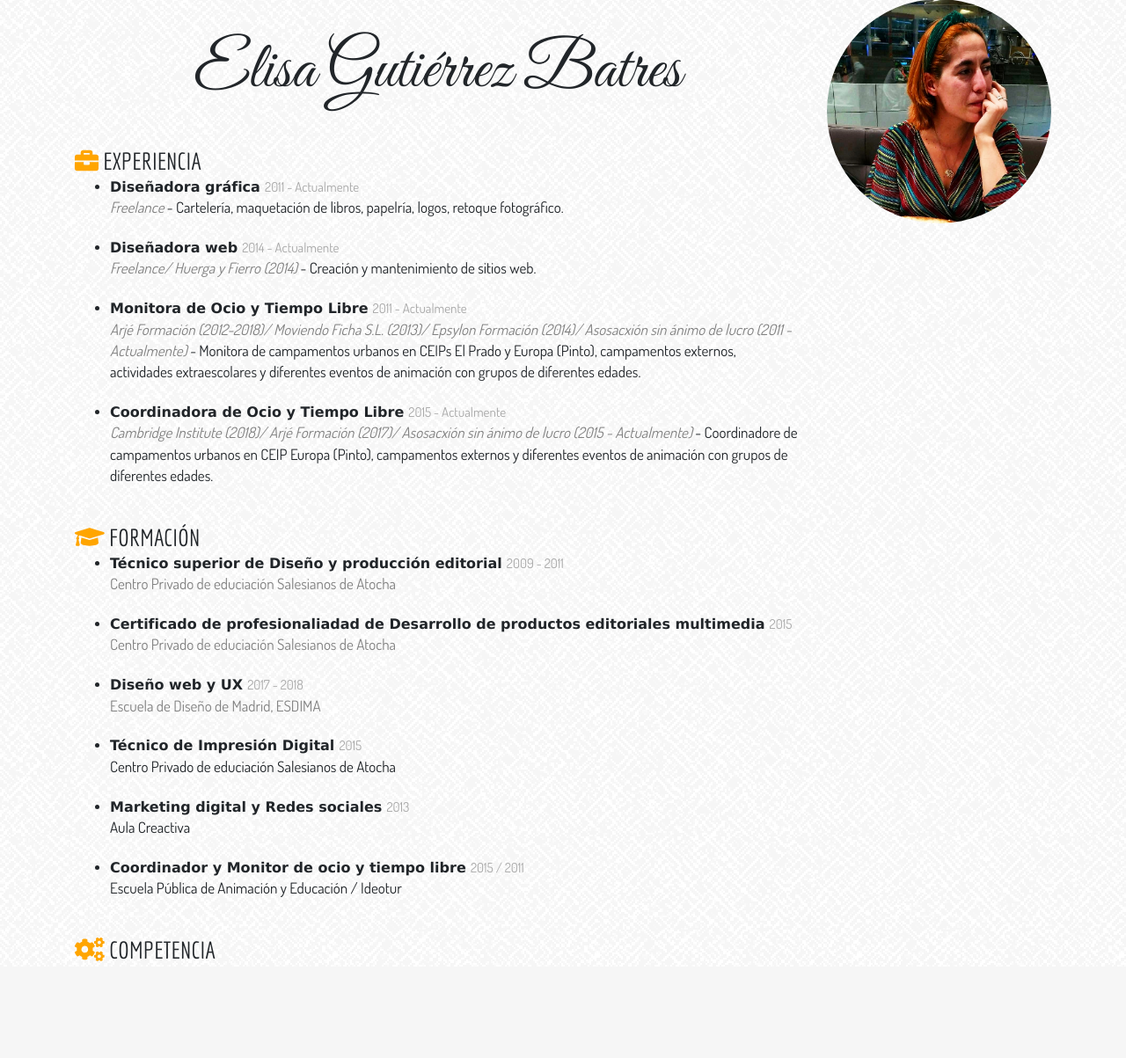
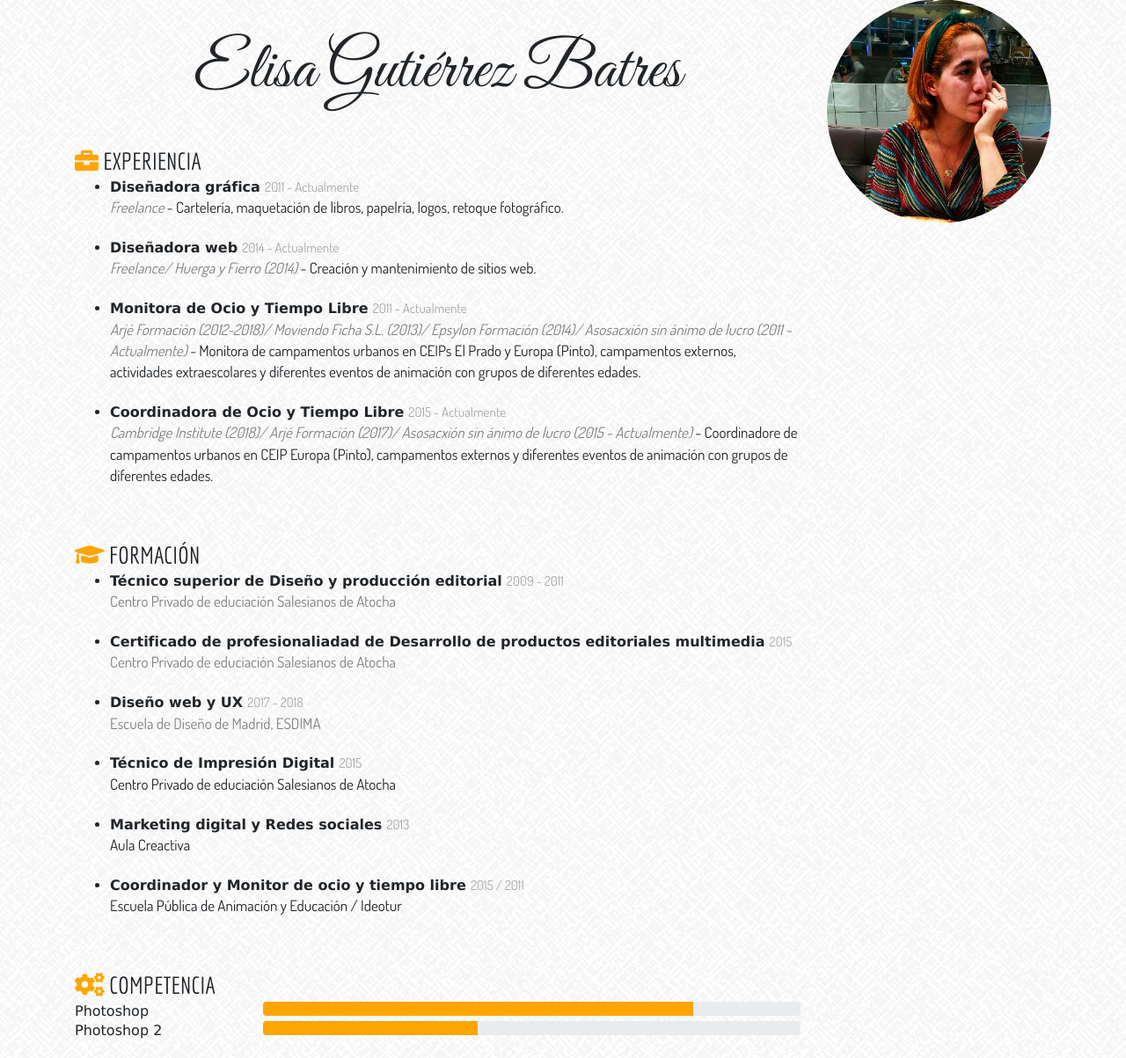
Before and after one commit to Elisagb12/elisagb, a PHP site: page /about-me in a window 1280 px wide. Shown: the part 161-1364 px from the top of the page at 88% size. Before the commit the page ends 1254 px from the top, so only its background shows below. Run offline with PHP 8.4, Linux system fonts and the light colour scheme; some libraries are stand-ins or nearby versions; some web fonts are replaced.

Commit message:
NUEVO::Barra de progreso animada para competencias

```diff
--- a/css/style.css
+++ b/css/style.css
@@ -365,3 +365,16 @@ ul.menu-list>li
   -webkit-animation-name: fadeLeft-o;
   animation-name: fadeLeft-o;
 }
+
+.bg-mainColor {
+  background-color: orange;
+}
+
+.progress.active .progress-bar {
+    -webkit-transition: none !important;
+    transition: none !important;
+}
+
+.datos-cv{
+  margin-bottom: 20px;
+}
--- a/vistas/about-me.template.php
+++ b/vistas/about-me.template.php
@@ -151,8 +151,23 @@
 		            Competencia
 		        </div>
 		        <div class="content">
+		        	<div class="row">
+		        		<div class="col-xs-3 col-sm-3">Photoshop</div>
+			        	<div class="col-xs-9 col-sm-9 progress-container">
+						    <div class="progress active">
+						        <div class="progress-bar bg-mainColor" style="width:0%" data-ancho="80%"></div>
+						    </div>
+						</div>
+					</div>
 
-
+					<div class="row">
+		        		<div class="col-xs-3 col-sm-3">Photoshop 2</div>
+			        	<div class="col-xs-9 col-sm-9 progress-container">
+						    <div class="progress active">
+						        <div class="progress-bar bg-mainColor" style="width:0%" data-ancho="40%"></div>
+						    </div>
+						</div>
+					</div>
 		        </div>
 		    </div>
 		</div>
--- a/vistas/footer.template.php
+++ b/vistas/footer.template.php
@@ -7,6 +7,15 @@
 		$(document).ready(function()
 		{	var w_height = $(window).height();
 			$(".movil-menu").css({"height":w_height});
+
+			$(".progress-bar").each(function(){
+				var ancho = $(this).data("ancho")
+				$(this).animate({
+					width: ancho
+				}, 2500);
+			})
+
+
 		})
 
 		function showMenuMovil()
```
